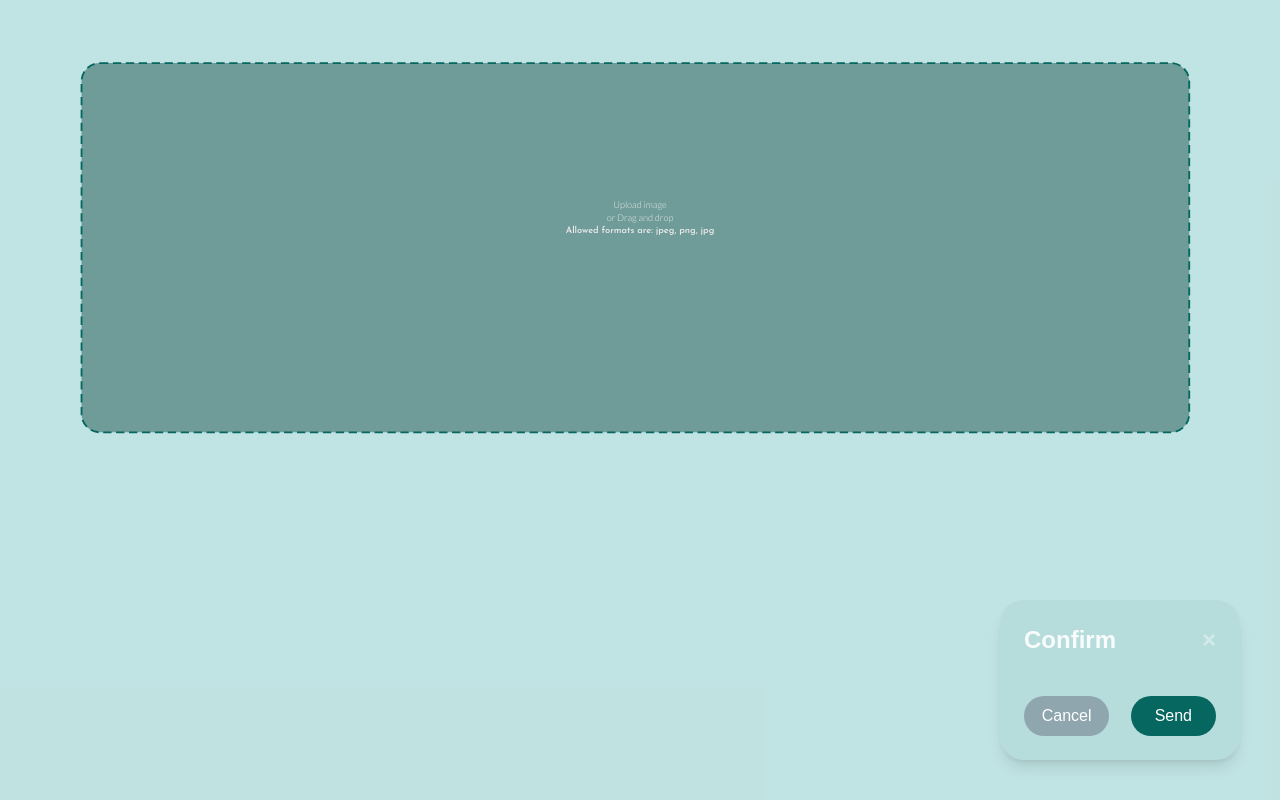
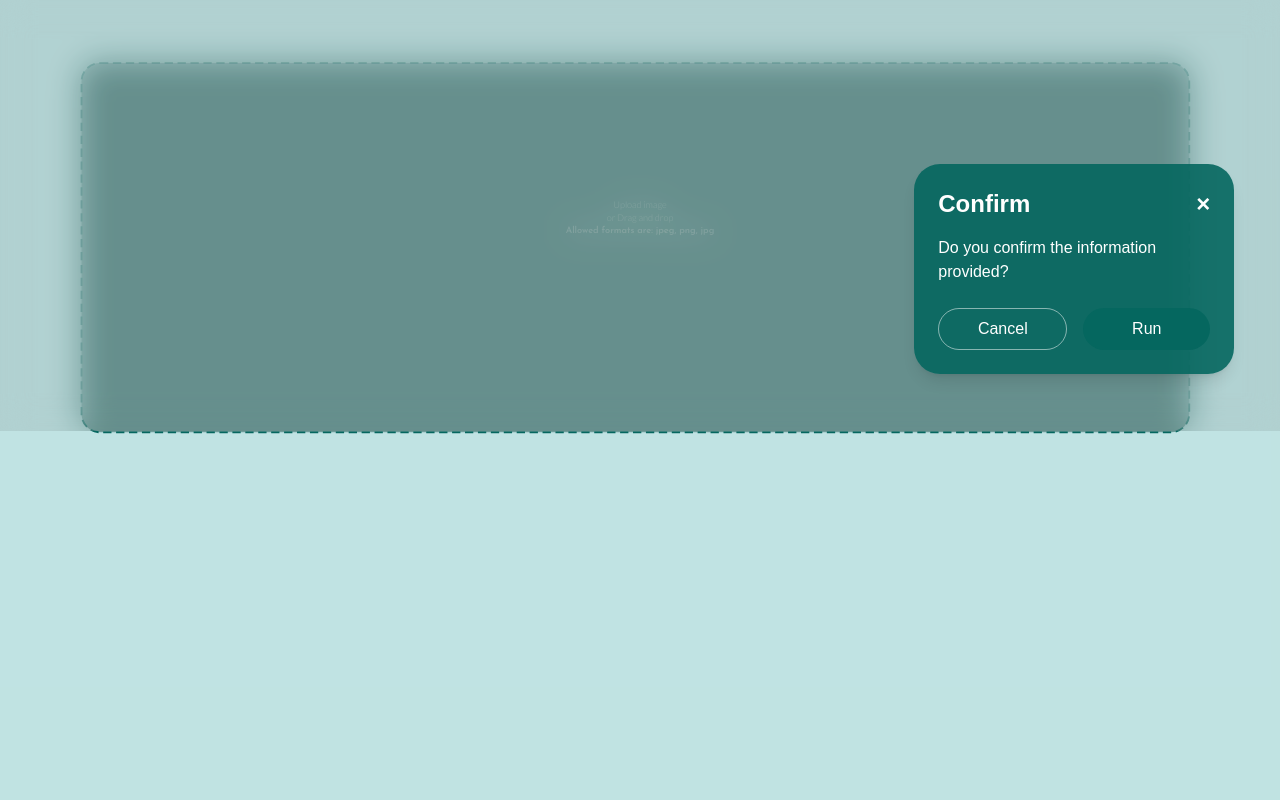
Before and after one commit to checkioname/NanoScope, a Next.js app in the folder app--nanoscope-front/: page /home in a window 1280 px wide. Both pictures are taken after a click on the button "Run". Shown: the part 1600-2400 px from the top of the page. Built offline with nearby package versions, Linux system fonts and the light colour scheme.

Commit message:
Feat: botao animado de run

```diff
--- a/app--nanoscope-front/src/app/components/button-dialog/button.js
+++ b/app--nanoscope-front/src/app/components/button-dialog/button.js
@@ -3,71 +3,90 @@
 import { useState } from "react";
 import { motion, AnimatePresence } from "framer-motion";
 
-export default function ButtonDialog({ onRun }) {
-  const [isExpanded, setIsExpanded] = useState(false);
+export default function ButtonDialog() {
+  const [isOpen, setIsOpen] = useState(false);
 
   return (
-    <motion.div className="w-1/5 relative">
+    <>
       <AnimatePresence initial={false}>
-        {!isExpanded && (
+        {!isOpen && (
           <motion.button
+            key="run-button"
             layoutId="run-button"
-            className="w-full cursor-pointer bg-[#05675F] text-white font-bold rounded-lg px-8 py-4 shadow-lg"
-            onClick={() => setIsExpanded(true)}
-            initial={{ borderRadius: 12 }}
-            animate={{ borderRadius: 12 }}
+            className="w-36 flex items-center justify-center cursor-pointer bg-[#05675F] px-6 py-3 rounded-full text-white font-semibold shadow-lg"
+            onClick={() => setIsOpen(true)}
             exit={{ opacity: 0, scale: 0.95 }}
+            initial={{ borderRadius: 24 }}
+            animate={{ borderRadius: 24 }}
             whileHover={{
               scale: 1.05,
               boxShadow: "0px 0px 10px rgba(0,0,0,0.3)",
             }}
-            transition={{ type: "spring", stiffness: 250, damping: 32 }}
+            transition={{ type: "spring", stiffness: 350, damping: 32 }}
           >
             Run
           </motion.button>
         )}
 
-        {isExpanded && (
+        {isOpen && (
+          <>
+            {/* Backdrop */}
             <motion.div
+              key="backdrop"
+              className="fixed inset-0 bg-black/10 z-40 backdrop-blur-lg"
+              initial={{ opacity: 0 }}
+              animate={{ opacity: 0.8 }}
+              exit={{ opacity: 0 }}
+              onClick={() => setIsOpen(false)}
+            />
+
+            {/* Dialog com layoutId igual para transição */}
+            <motion.div
+              key="dialog"
               layoutId="run-button"
-            className="bg-[#05675F]/5 rounded-lg shadow-lg p-6 h-4/6"
-            initial={{ opacity: 0 }}
-            animate={{ opacity: 1, borderRadius: 24 }}
+              className="fixed z-50 top-4/6 left-5/7 w-[320px] max-w-full bg-[#05675F]/90 rounded-2xl p-6 shadow-lg"
+              style={{ transform: "translate(-10%, -10%)" }}
+              initial={{ opacity: 0, borderRadius: 20 }}
+              animate={{ opacity: 1, borderRadius: 26 }}
               exit={{ opacity: 0 }}
-            transition={{ type: "spring", stiffness: 200, damping: 40 }}
-            style={{ minHeight: 150 }}
+              transition={{ type: "spring", stiffness: 180, damping: 24 }}
+              onClick={(e) => e.stopPropagation()} // evitar fechar quando clicar dentro
             >
-            <div className="flex justify-between items-start mb-4">
-              <h2 className="text-2xl font-semibold text-white/90">Confirm</h2>
+              <div className="flex justify-between items-center mb-4">
+                <h2 className="text-2xl font-semibold text-white">Confirm</h2>
                 <button
-                onClick={() => setIsExpanded(false)}
-                aria-label="Close panel"
-                className="text-white/40 hover:text-gray-900 font-bold text-2xl select-none"
+                  onClick={() => setIsOpen(false)}
+                  aria-label="Close dialog"
+                  className="text-white hover:text-gray-200 font-bold text-2xl select-none"
                 >
                   &times;
                 </button>
               </div>
-            <br />
-            {/* Aqui você pode colocar formulários, resultados e o que precisar */}
-            {onRun && (
-              <div className="w-full flex justify-between">
+
+              <p className="text-white mb-6">
+                Do you confirm the information provided?
+              </p>
+
+              <div className="flex gap-4">
                 <button
-                  className="px-4 py-2 w-4/9 rounded-full bg-gray-500/50 text-white rounded hover:bg-[#044c48]"
-                  onClick={onRun}
+                  className="flex-1 rounded-full border border-white/50 px-4 py-2 text-white
+                    hover:bg-white hover:text-[#05675F] transition"
+                  onClick={() => setIsOpen(false)}
                 >
                   Cancel
                 </button>
+
                 <button
-                  className="px-4 py-2 w-4/9 rounded-full bg-[#05675F] text-white rounded hover:bg-[#044c48]"
-                  onClick={onRun}
+                  className="flex-1 rounded-full bg-[#05675F] px-4 py-2 text-white hover:bg-[#044c48] transition"
+                  onClick={() => alert("Received!")}
                 >
-                  Send
+                  Run
                 </button>
               </div>
-            )}
             </motion.div>
+          </>
         )}
       </AnimatePresence>
-    </motion.div>
+    </>
   );
 }
```
Lines whose indentation alone changed are shown as unchanged.
